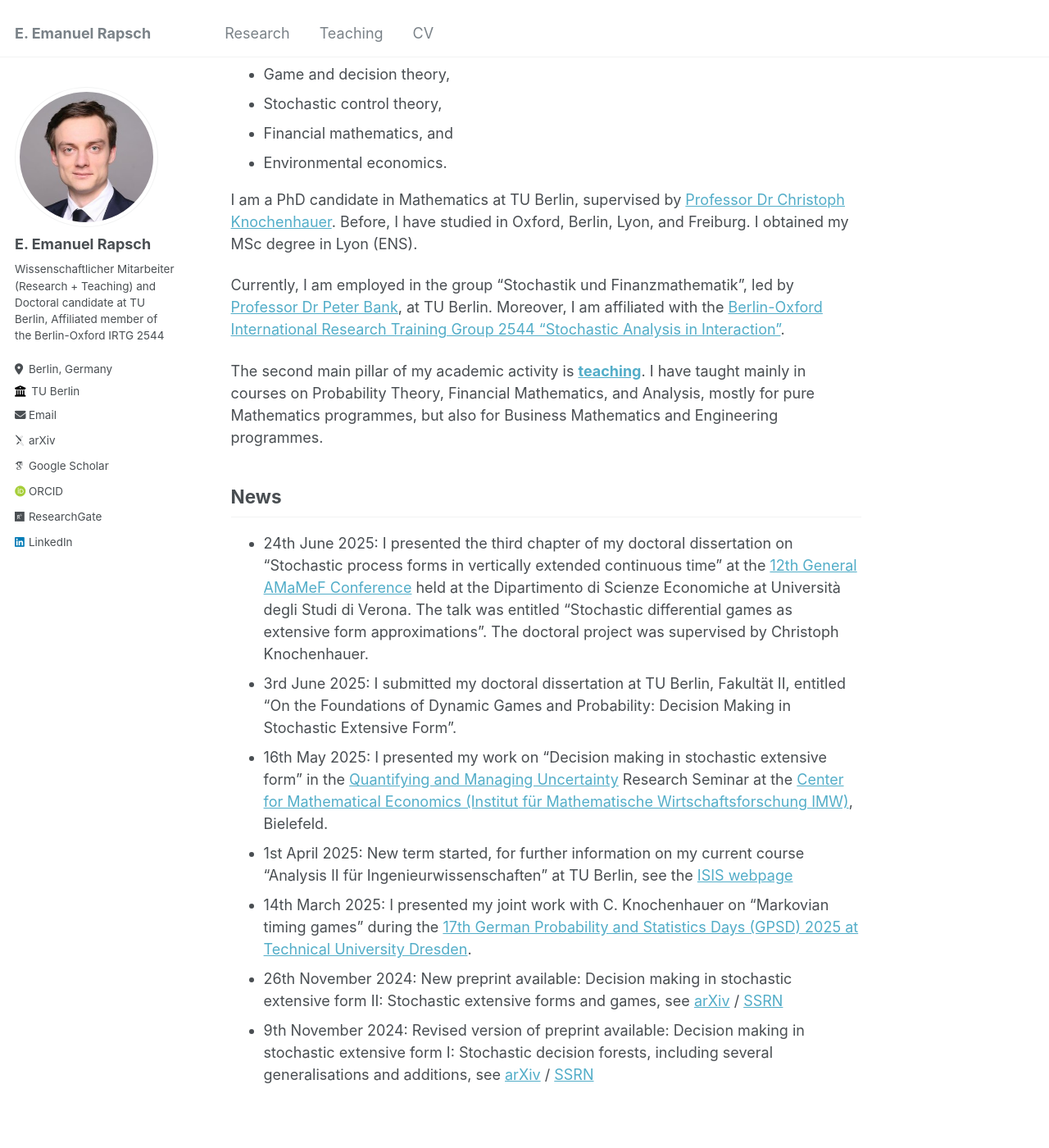
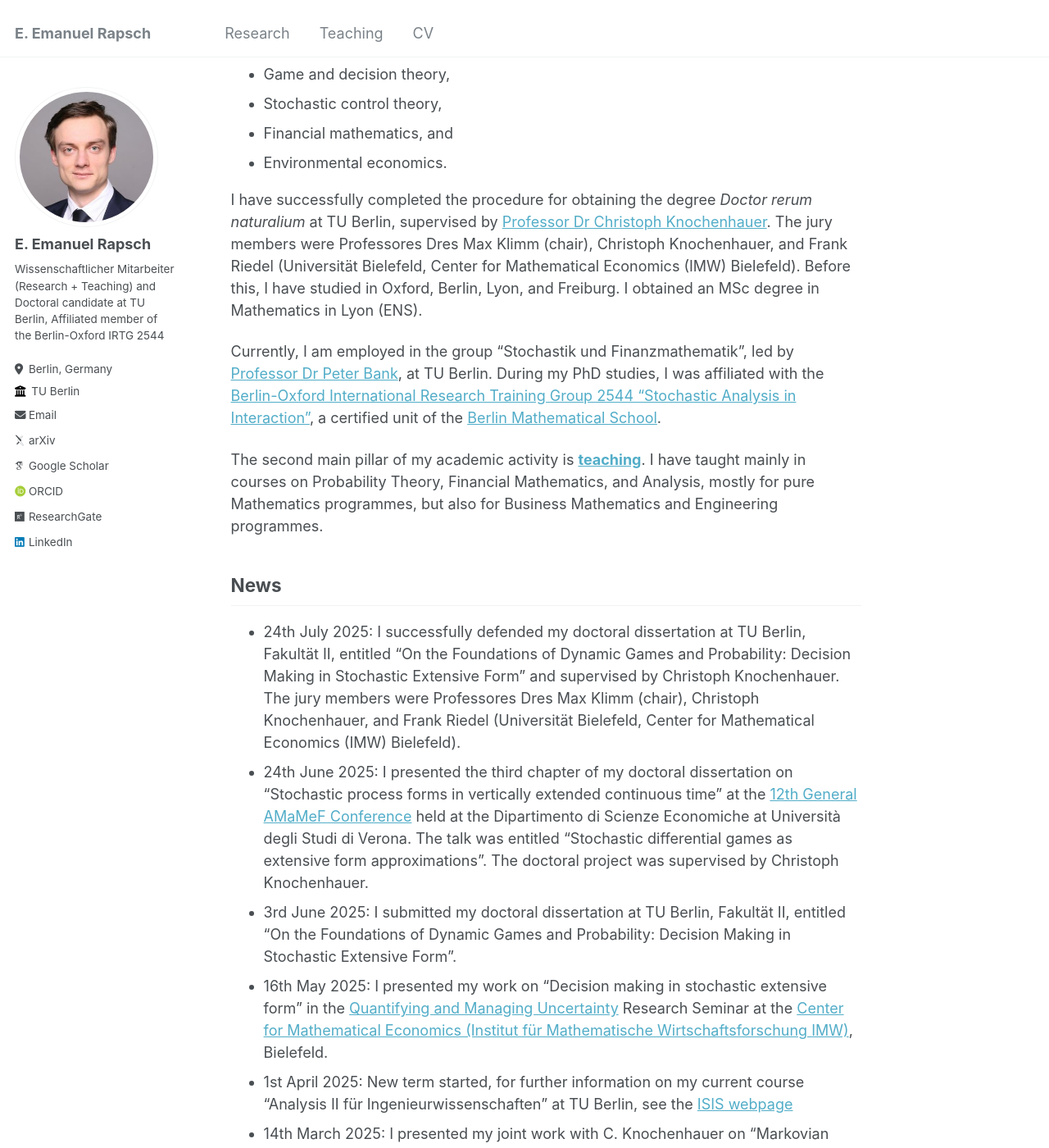
Before and after one commit to erapsch/erapsch.github.io, a Jekyll site: the page built from _pages/about.md, in a window 1280 px wide and 1400 px high, scrolled down 217 px. Shown: the whole window at 82% size. Built offline with Jekyll 4.4.1, drawn with Linux system fonts in a browser that asks for light colours; some web fonts are replaced.

Commit message:
Updated Dissertation verteidigt

```diff
--- a/_pages/about.md
+++ b/_pages/about.md
@@ -15,18 +15,17 @@
 * Financial mathematics, and
 * Environmental economics.
 
-I am a PhD candidate in Mathematics at TU Berlin, supervised by <a href="https://stochasticcontrol.org/">Professor Dr Christoph Knochenhauer</a>. Before, I have studied in Oxford, Berlin, Lyon, and Freiburg. I obtained my MSc degree in Lyon (ENS).
+I have successfully completed the procedure for obtaining the degree <em>Doctor rerum naturalium</em> at TU Berlin, supervised by <a href="https://stochasticcontrol.org/">Professor Dr Christoph Knochenhauer</a>. The jury members were Professores Dres Max Klimm (chair), Christoph Knochenhauer, and Frank Riedel (Universität Bielefeld, Center for Mathematical Economics (IMW) Bielefeld). Before this, I have studied in Oxford, Berlin, Lyon, and Freiburg. I obtained an MSc degree in Mathematics in Lyon (ENS).
 
-Currently, I am employed in the group "Stochastik und Finanzmathematik", led by <a href="https://www3.math.tu-berlin.de/stoch/wp_bank/">Professor Dr Peter Bank</a>, at TU Berlin. Moreover, I am affiliated with the <a href="https://www3.math.tu-berlin.de/stoch/IRTG/">Berlin-Oxford International Research Training Group 2544 "Stochastic Analysis in Interaction"</a>.
+Currently, I am employed in the group "Stochastik und Finanzmathematik", led by <a href="https://www3.math.tu-berlin.de/stoch/wp_bank/">Professor Dr Peter Bank</a>, at TU Berlin. During my PhD studies, I was affiliated with the <a href="https://www3.math.tu-berlin.de/stoch/IRTG/">Berlin-Oxford International Research Training Group 2544 "Stochastic Analysis in Interaction"</a>, a certified unit of the <a href="https://www.math-berlin.de/">Berlin Mathematical School</a>.
 
 The second main pillar of my academic activity is <a href="/teaching">**teaching**</a>. I have taught mainly in courses on Probability Theory, Financial Mathematics, and Analysis, mostly for pure Mathematics programmes, but also for Business Mathematics and Engineering programmes.
 
 ## News
 
+* 24th July 2025: I successfully defended my doctoral dissertation at TU Berlin, Fakultät II, entitled "On the Foundations of Dynamic Games and Probability: Decision Making in Stochastic Extensive Form" and supervised by Christoph Knochenhauer. The jury members were Professores Dres Max Klimm (chair), Christoph Knochenhauer, and Frank Riedel (Universität Bielefeld, Center for Mathematical Economics (IMW) Bielefeld).
 * 24th June 2025: I presented the third chapter of my doctoral dissertation on "Stochastic process forms in vertically extended continuous time" at the <a href="https://sites.google.com/view/amamef2025/home">12th General AMaMeF Conference</a> held at the Dipartimento di Scienze Economiche at Università degli Studi di Verona. The talk was entitled "Stochastic differential games as extensive form approximations". The doctoral project was supervised by Christoph Knochenhauer.
 * 3rd June 2025: I submitted my doctoral dissertation at TU Berlin, Fakultät II, entitled "On the Foundations of Dynamic Games and Probability: Decision Making in Stochastic Extensive Form".
 * 16th May 2025: I presented my work on "Decision making in stochastic extensive form" in the <a href="https://www.uni-bielefeld.de/forschung/profil/fokusbereiche/quamu/index.xml">Quantifying and Managing Uncertainty</a> Research Seminar at the <a href="https://www.uni-bielefeld.de/zwe/imw/">Center for Mathematical Economics (Institut für Mathematische Wirtschaftsforschung IMW)</a>, Bielefeld.
 * 1st April 2025: New term started, for further information on my current course "Analysis II für Ingenieurwissenschaften" at TU Berlin, see the <a href="https://isis.tu-berlin.de/course/view.php?id=37634">ISIS webpage</a>
 * 14th March 2025: I presented my joint work with C. Knochenhauer on "Markovian timing games" during the <a href="https://www.gpsd-2025.de/">17th German Probability and Statistics Days (GPSD) 2025 at Technical University Dresden</a>.
-* 26th November 2024: New preprint available: Decision making in stochastic extensive form II: Stochastic extensive forms and games, see <a href="https://arxiv.org/abs/2404.17587">arXiv</a> / <a href="https://papers.ssrn.com/sol3/papers.cfm?abstract_id=5034909">SSRN</a>
-* 9th November 2024: Revised version of preprint available: Decision making in stochastic extensive form I: Stochastic decision forests, including several generalisations and additions, see <a href="https://arxiv.org/abs/2404.12332v2">arXiv</a> / <a href="https://papers.ssrn.com/sol3/papers.cfm?abstract_id=4799573">SSRN</a>
```
Also changed, not shown: _pages/cv.md (+1 -2 lines).
